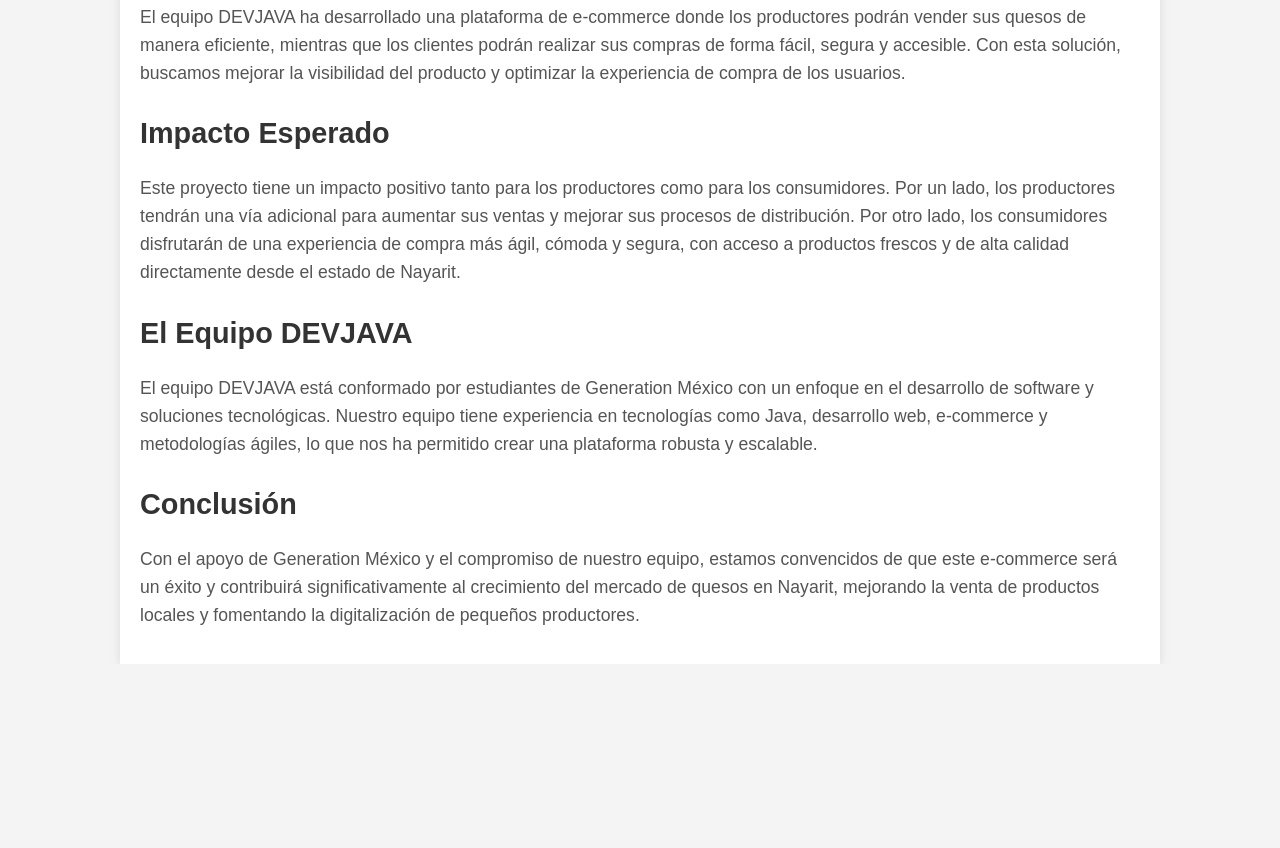
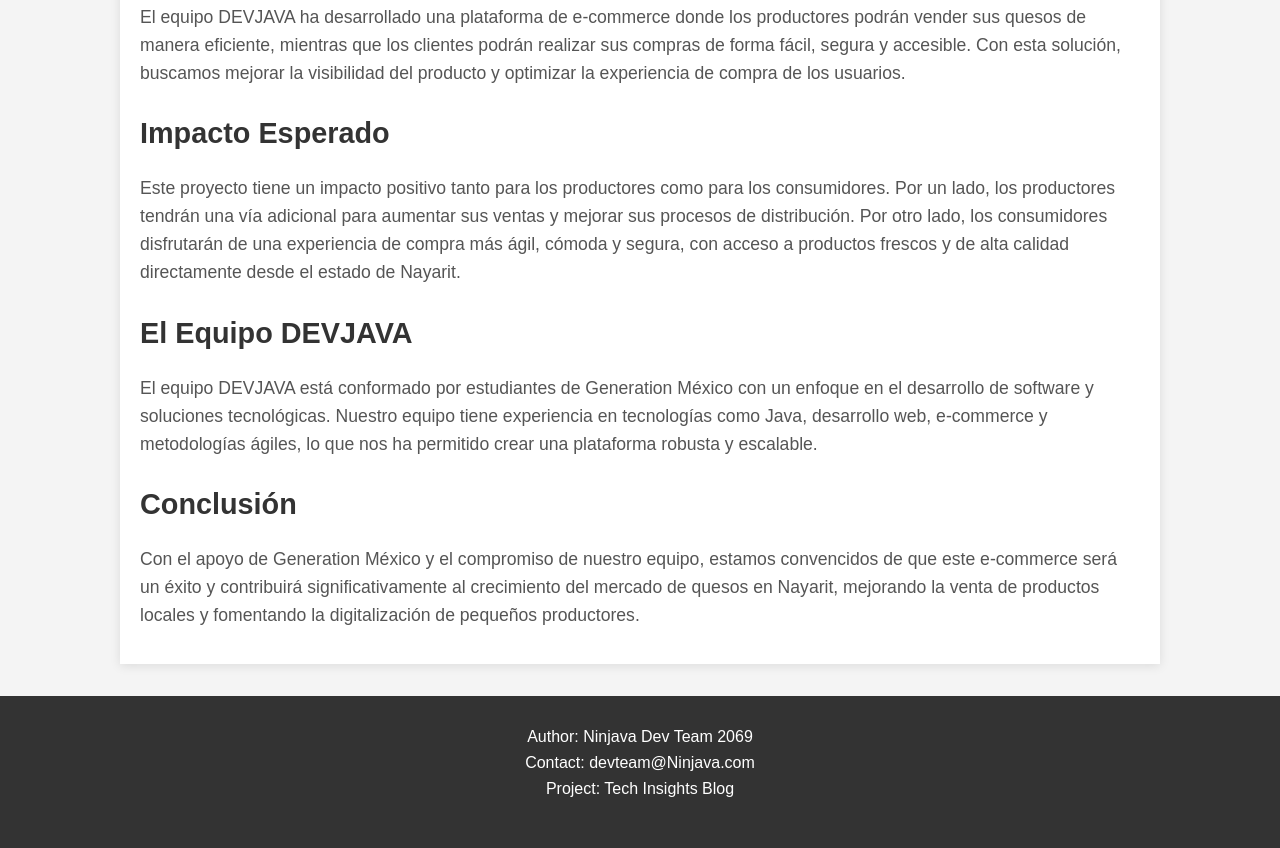
Before and after one commit to Adair-Gmz/ad-l4-1.0, a plain HTML site: page about.html in a window 1280 px wide. Shown: the part 623-1471 px from the top of the page. Before the commit the page ends 1287 px from the top, so only its background shows below. Drawn offline with Linux system fonts and the light colour scheme.

Commit message:
added html and CSS footer

```diff
--- a/about.html
+++ b/about.html
@@ -84,4 +84,10 @@
       </p>
     </div>
   </body>
+
+  <footer>
+    <p>Author: Ninjava Dev Team 2069</p>
+    <p>Contact: devteam@Ninjava.com</p>
+    <p>Project: Tech Insights Blog</p>
+  </footer>
 </html>
--- a/style-about.css
+++ b/style-about.css
@@ -57,3 +57,15 @@ footer {
     color: #fff;
     margin-top: 40px;
 }
+
+footer {
+    background: #333;
+    color: white;
+    text-align: center;
+    padding: 1.5rem;
+    margin-top: 2rem;
+  }
+
+  footer p {
+    margin: 0.5rem 0;
+  }
--- a/style.css
+++ b/style.css
@@ -25,3 +25,15 @@ nav a {
     margin-top: 60px; /* Para evitar que el contenido quede oculto debajo del nav */
     padding: 20px;
 }
+
+footer {
+    background: #333;
+    color: white;
+    text-align: center;
+    padding: 1.5rem;
+    margin-top: 2rem;
+  }
+
+  footer p {
+    margin: 0.5rem 0;
+  }
```
Also changed, not shown: contacts.html (+5 -0 lines), index.html (+5 -0 lines).
